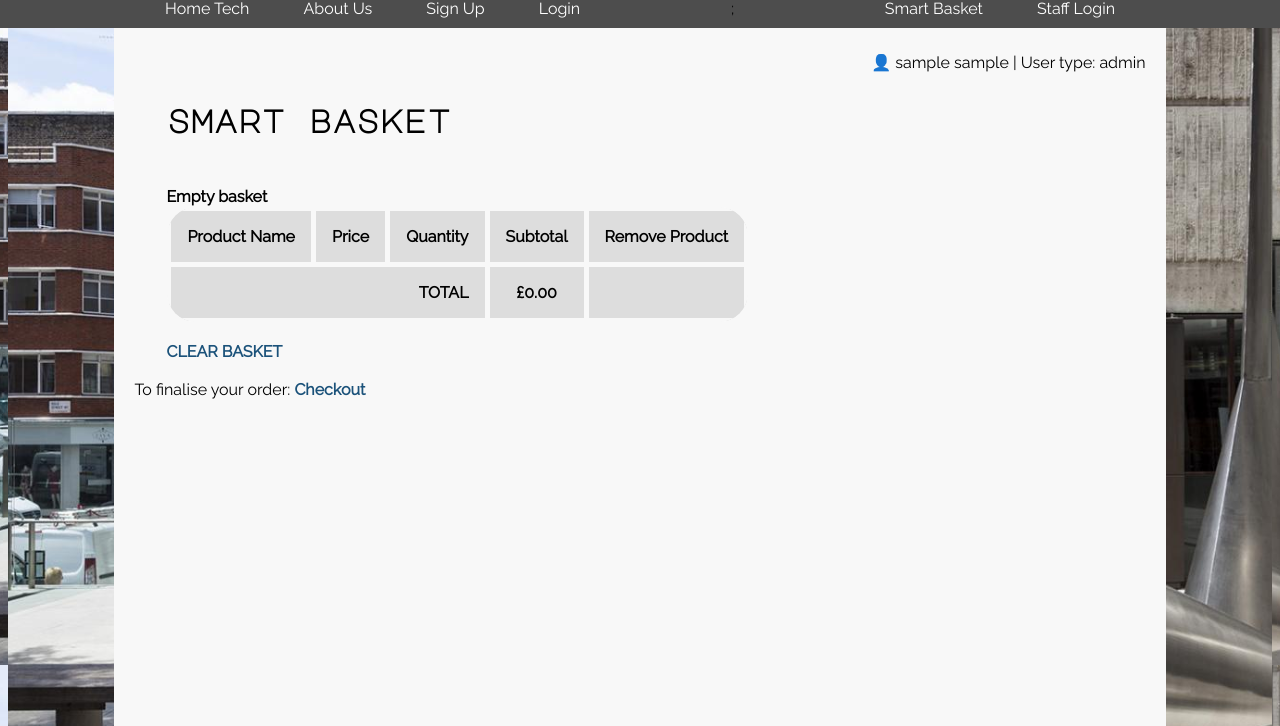
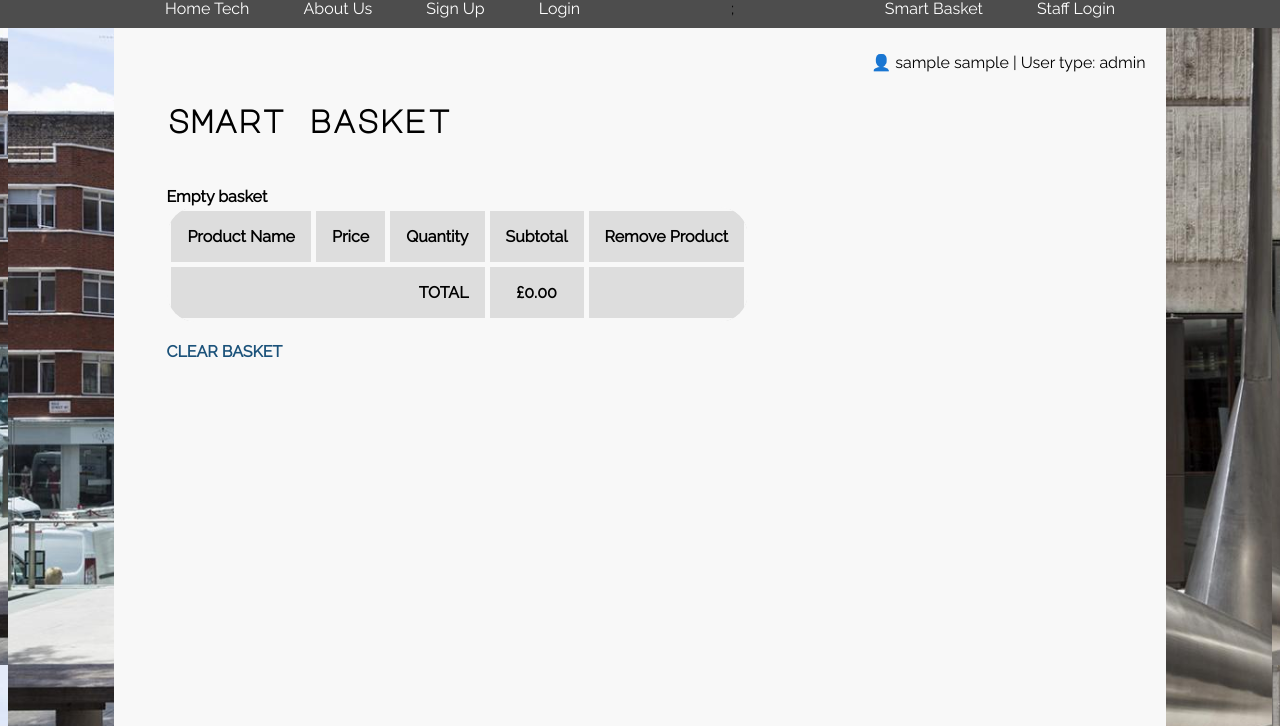
Before and after one commit to MalinthaSamarasinghe/homteq, a PHP site: page /basket.php in a window 1280 px wide. Shown: the part 135-861 px from the top of the page. Run offline with PHP 8.4, Linux system fonts and the light colour scheme; the visitor is signed in with stand-in values (Sample User, id 1); lists and menus that the app fills with data are empty.

Commit message:
Updated basket.php file by Malintha

```diff
--- a/basket.php
+++ b/basket.php
@@ -109,11 +109,23 @@ echo "</table>";
 
 echo "<br><p style='padding-left: 32px;'><a href=clearbasket.php>CLEAR BASKET</a></p>";
 
+//if the session user id $_SESSION['userid'] is set (i.e. if the user has logged in successfully)
 if (isset($_SESSION['userid'])) {
-    echo "<br>To finalise your order: <a href=checkout.php>Checkout</a>";
+
+	if (isset($_SESSION['basket']))
+	{
+		//display a Checkout anchor to link to checkout.php
+		echo "<br><p style='padding-left: 32px;'>To finalise your order: <a href=checkout.php>Checkout</a></p>";
+	}
+
 } else {
-    echo "<br><p style='padding-left: 32px;'>New homteq customers: <a href=signup.php>Sign up</a></p>";
+
+	//display a Signup anchor for new customers to link to signup.php
+	echo "<br><p style='padding-left: 32px;'>New homteq customers: <a href=signup.php>Sign up</a></p>";
+
+	//display a Login anchor for returning customers to link to login.php
     echo "<br><p style='padding-left: 32px;'>Returning homteq customers: <a href=login.php>Login</a></p>";
+
 }
 
 include("footfile.html"); //include head layout
```
